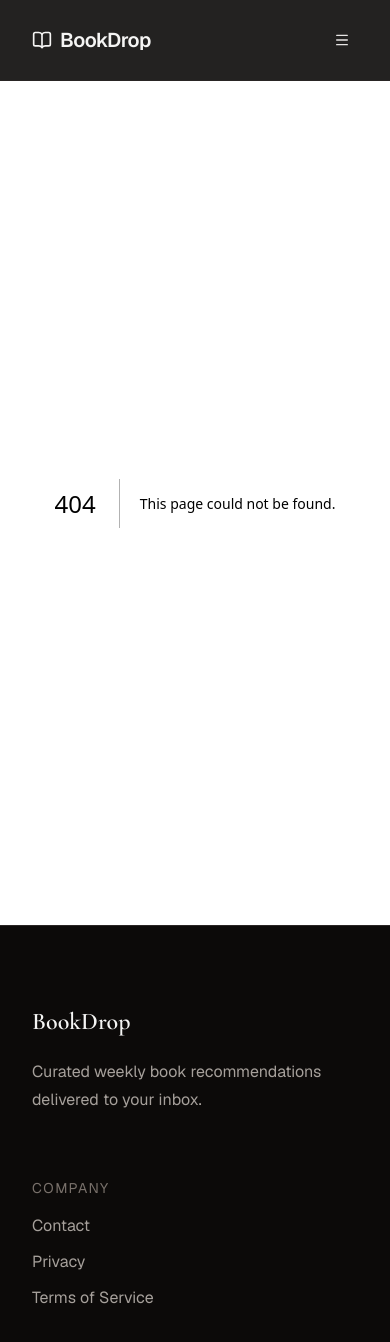
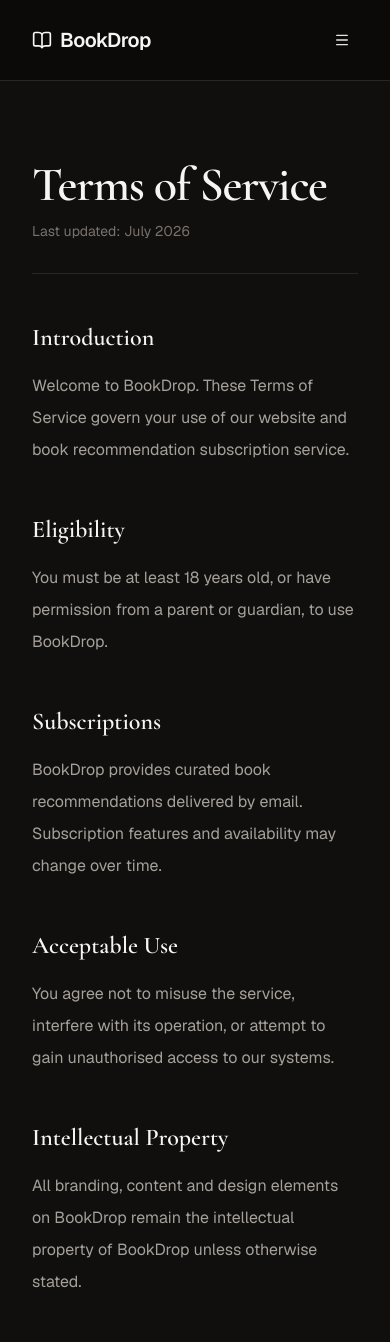
Before and after one commit to SobiahSelvarajah/ss-bookdrop, a Next.js app: page /terms in a window 390 px wide. Before the commit this address had no page. Shown: the top 1342 px of the page. Built offline with nearby package versions, Linux system fonts and the light colour scheme.

Commit message:
feat: Terms of Service page added, styled and responsive

```diff
--- /dev/null
+++ b/src/app/terms/page.tsx
@@ -0,0 +1,70 @@
+import LegalLayout from "@/components/legal/LegalLayout";
+import LegalSection from "@/components/legal/LegalSection";
+
+export default function TermsPage() {
+    return (
+        <LegalLayout
+            title="Terms of Service"
+            lastUpdated="July 2026"
+        >
+            <LegalSection title="Introduction">
+                <p>
+                    Welcome to BookDrop. These Terms of Service govern your use of
+                    our website and book recommendation subscription service.
+                </p>
+            </LegalSection>
+
+            <LegalSection title="Eligibility">
+                <p>
+                    You must be at least 18 years old, or have permission from a
+                    parent or guardian, to use BookDrop.
+                </p>
+            </LegalSection>
+
+            <LegalSection title="Subscriptions">
+                <p>
+                    BookDrop provides curated book recommendations delivered by
+                    email. Subscription features and availability may change over
+                    time.
+                </p>
+            </LegalSection>
+
+            <LegalSection title="Acceptable Use">
+                <p>
+                    You agree not to misuse the service, interfere with its
+                    operation, or attempt to gain unauthorised access to our
+                    systems.
+                </p>
+            </LegalSection>
+
+            <LegalSection title="Intellectual Property">
+                <p>
+                    All branding, content and design elements on BookDrop remain
+                    the intellectual property of BookDrop unless otherwise stated.
+                </p>
+            </LegalSection>
+
+            <LegalSection title="Limitation of Liability">
+                <p>
+                    BookDrop is provided on an "as is" basis. We make reasonable
+                    efforts to maintain the service but cannot guarantee
+                    uninterrupted availability.
+                </p>
+            </LegalSection>
+
+            <LegalSection title="Changes to These Terms">
+                <p>
+                    We may update these Terms of Service from time to time. Any
+                    significant changes will be reflected on this page.
+                </p>
+            </LegalSection>
+
+            <LegalSection title="Contact">
+                <p>
+                    If you have any questions regarding these Terms of Service,
+                    please contact us through the contact page.
+                </p>
+            </LegalSection>
+        </LegalLayout>
+    );
+}
```
